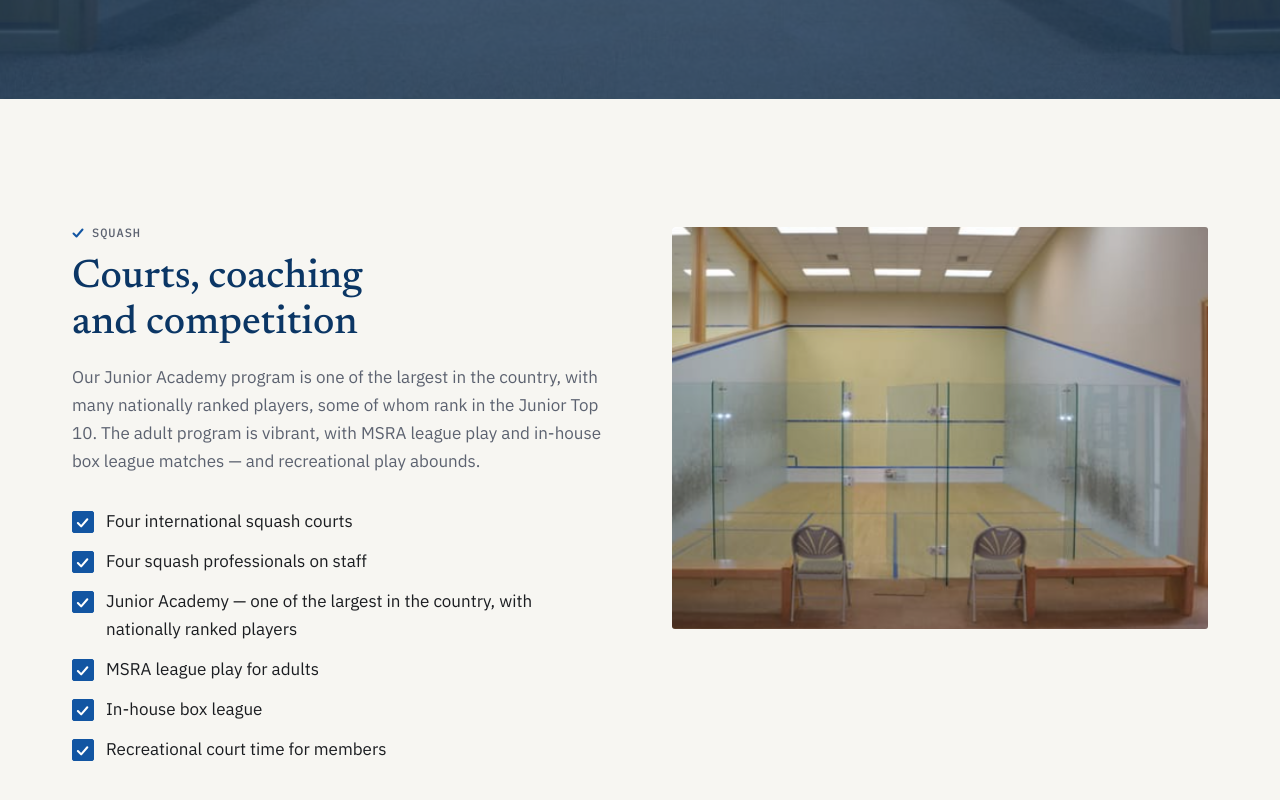
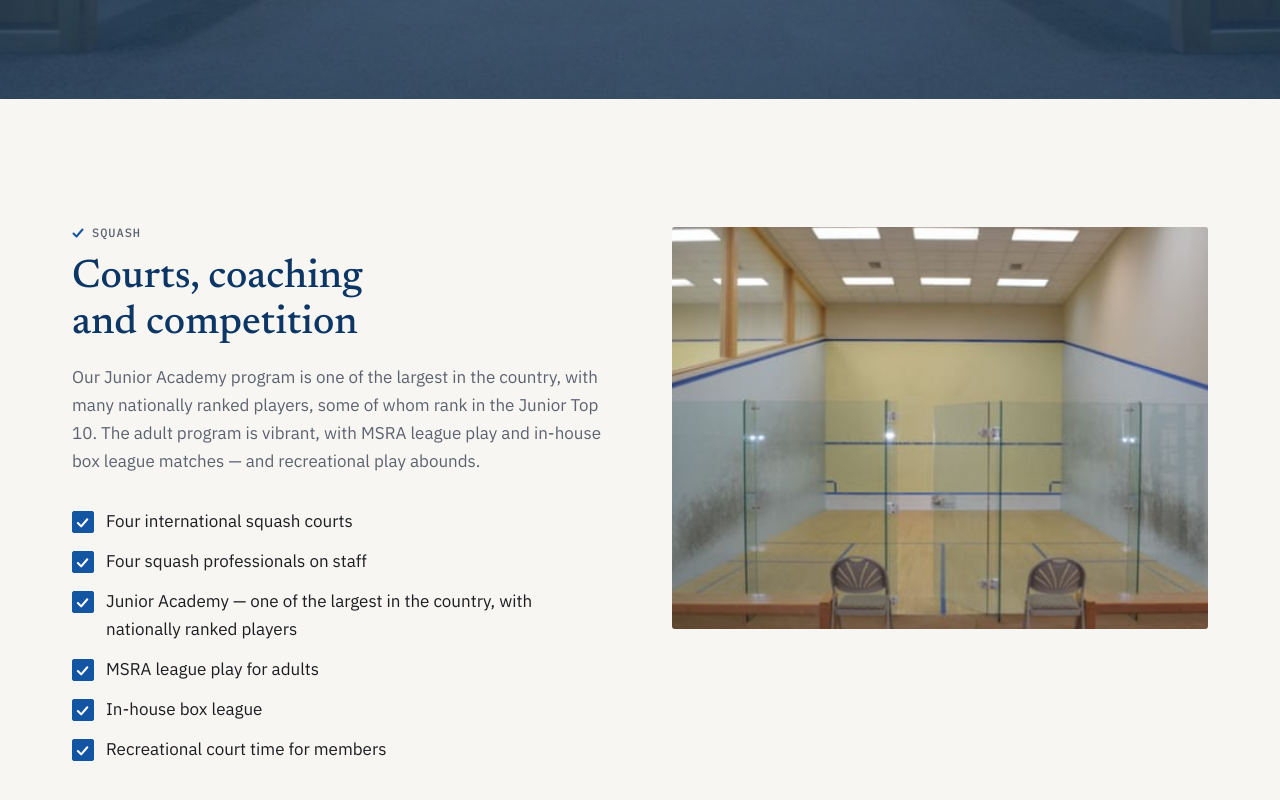
Before and after one commit to crossservicesgroup-ai/CrossServicesSite, a Next.js app: page /club in a window 1280 px wide. Shown: the part 654-1454 px from the top of the page. Built offline with nearby package versions, Linux system fonts and the light colour scheme.

Commit message:
Replace Cross Courts squash photo with crosscourts2
Co-Authored-By: Claude Sonnet 5 <noreply@anthropic.com>

```diff
--- a/app/club/page.tsx
+++ b/app/club/page.tsx
@@ -102,7 +102,7 @@ export default function ClubPage() {
           </Reveal>
           <Reveal delayIndex={1}>
             <MediaFrame
-              src="/images/club/squash.png"
+              src="/images/club/squash2.png"
               alt="A squash court at Cross Courts"
               ratio="4/3"
               sizes="(min-width: 1024px) 520px, 90vw"
```
Also changed, not shown: public/images/club/squash.png (deleted), public/images/club/squash2.png (added).
